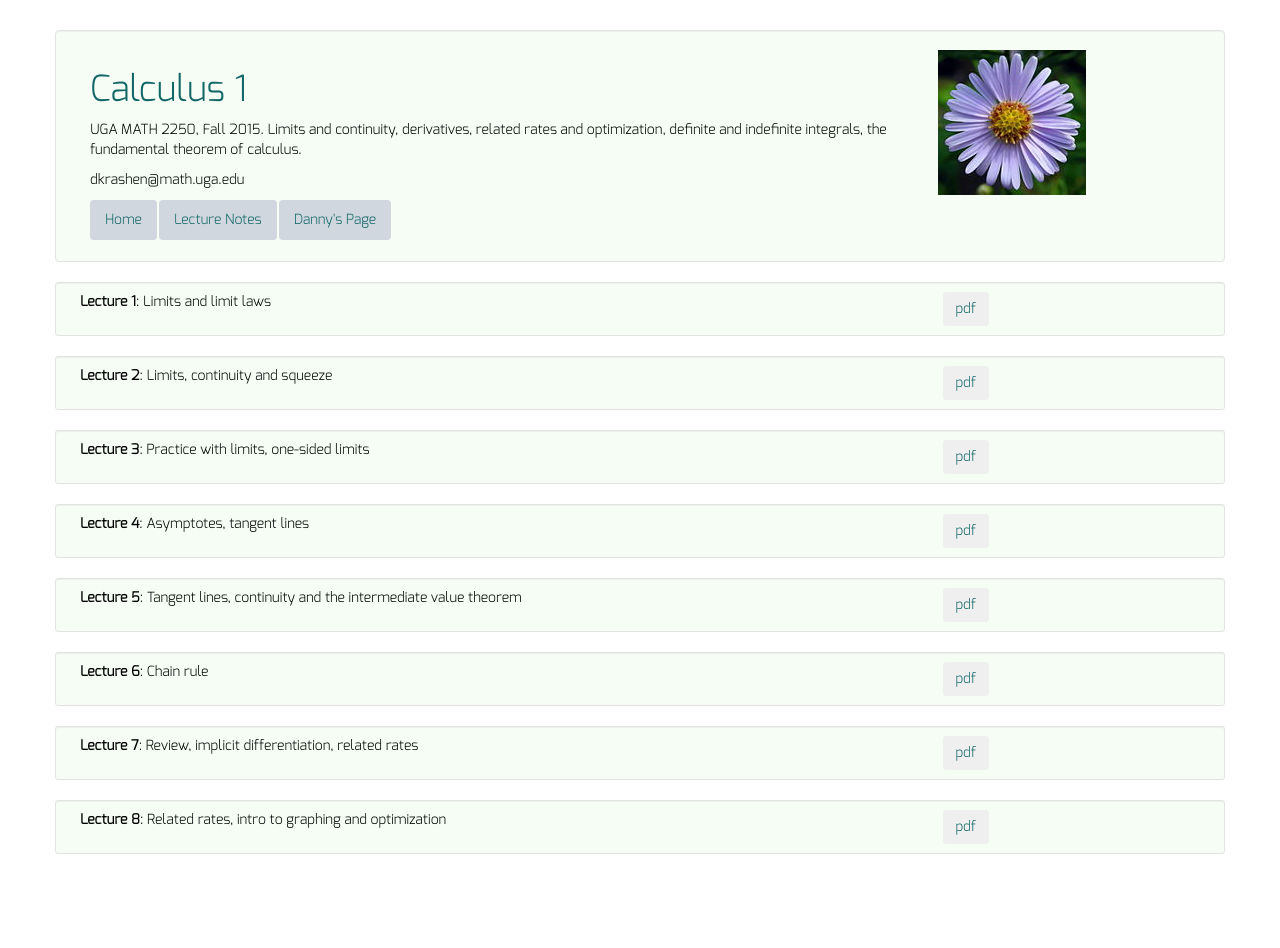
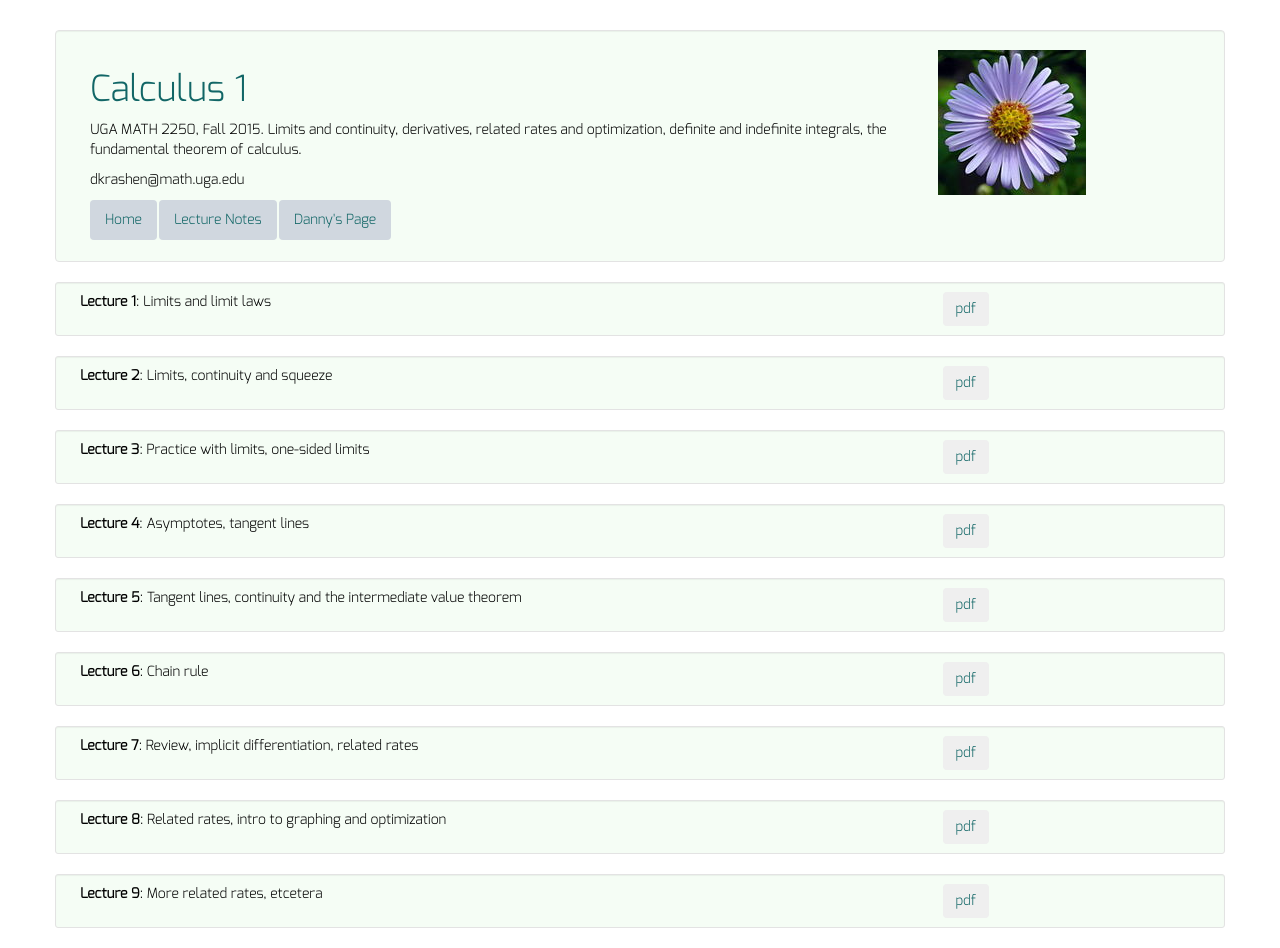
Before and after one commit to dkrashen/calc1, a Jekyll site: the page built from lectures/index.html, in a window 1280 px wide. Built offline with Jekyll 4.4.1, drawn with Linux system fonts in a browser that asks for light colours; before the commit the page ends 900 px from its top, so only the background shows below that.

Commit message:
add lecture 9, pdf and yml

```diff
--- a/_data/lectures.yml
+++ b/_data/lectures.yml
@@ -22,3 +22,6 @@
 - title: "Lecture 8"
   filename: "lecture8.pdf"
   description: "Related rates, intro to graphing and optimization"
+- title: "Lecture 9"
+  filename: "lecture9.pdf"
+  description: "More related rates, etcetera"
```
Also changed, not shown: 1 other file.
